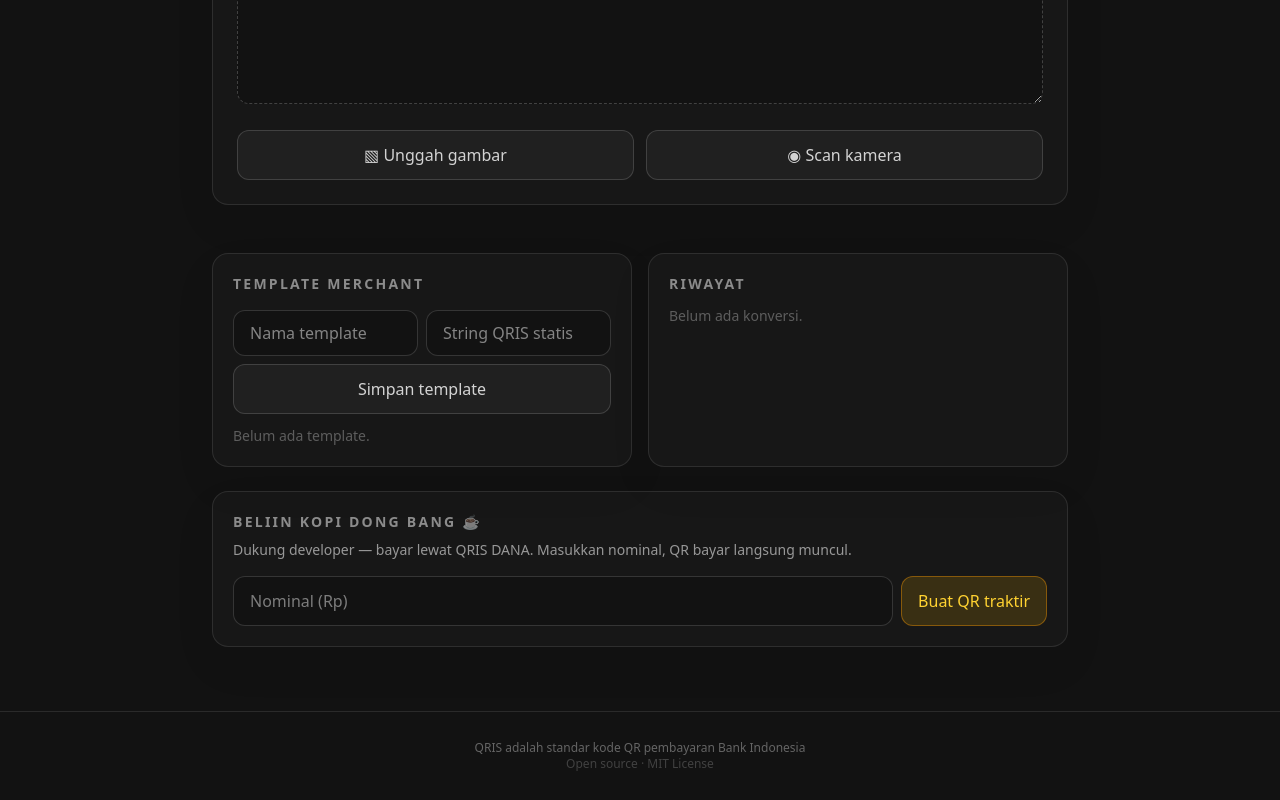
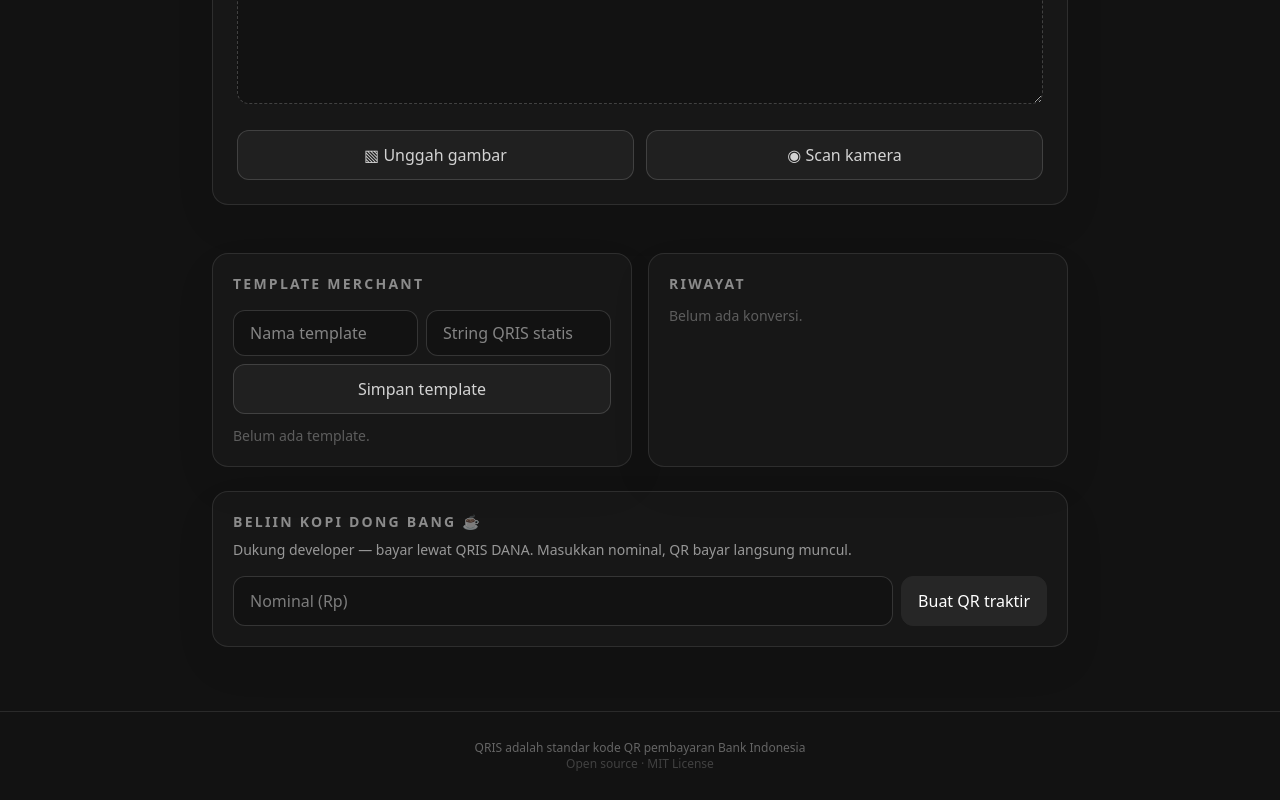
Before and after one commit to KevinAntonioWiyonoLauw/qris-dinamis, a React (Vite) app in the folder frontend/: page / in a window 1280 px wide. Shown: the part 479-1279 px from the top of the page. Built offline with nearby package versions, Linux system fonts and the light colour scheme.

Commit message:
style(frontend): use brand button for traktir, drop custom amber

```diff
--- a/frontend/src/App.tsx
+++ b/frontend/src/App.tsx
@@ -478,7 +478,7 @@ function App() {
         <p className="mt-2 text-sm text-slate-500 dark:text-white/55">Dukung developer — bayar lewat QRIS DANA. Masukkan nominal, QR bayar langsung muncul.</p>
         <div className="mt-4 flex flex-wrap gap-2">
           <input value={traktirAmount} onChange={(event) => setTraktirAmount(event.target.value)} type="number" min="1" placeholder="Nominal (Rp)" className="w-full min-w-0 flex-1 rounded-xl border border-black/10 bg-[#fafafa] px-4 py-3 text-sm text-slate-900 outline-none placeholder:text-slate-400 focus:border-brand-500 dark:border-white/15 dark:bg-[#121212] dark:text-white dark:placeholder:text-white/45" />
-          <Button onClick={generateTraktir} className="border-amber-500/40 bg-amber-400/15 text-amber-700 hover:bg-amber-400/25 dark:text-amber-300">Buat QR traktir</Button>
+          <Button onClick={generateTraktir} className="border-brand-600 bg-brand-600 text-white hover:bg-brand-700">Buat QR traktir</Button>
         </div>
         {traktirResult && (
           <div className="mt-5">
```
